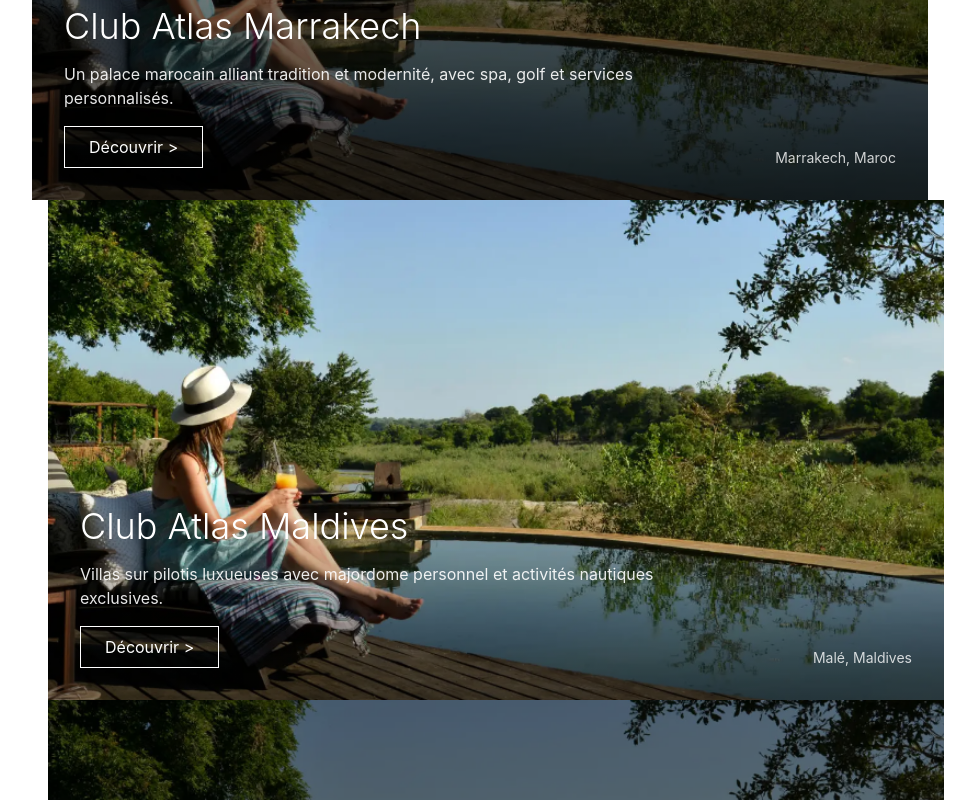
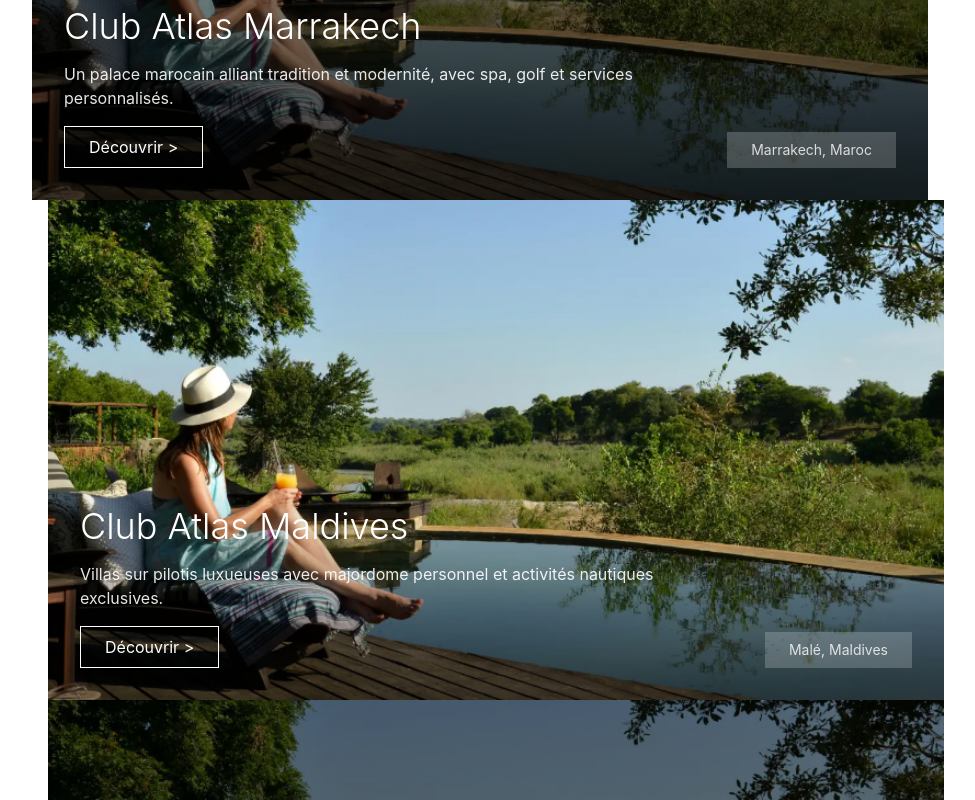
Before and after one commit to Nidabdellah-Abdelhafid/atlas-app, a React (Create React App) app: page / in a window 1280 px wide. Shown: the part 2120-2920 px from the top of the page, without its empty margins (40-1015 px from the left). Built offline with nearby package versions, Linux system fonts and the light colour scheme.

Commit message:
first commit

```diff
--- a/src/pages/Home.jsx
+++ b/src/pages/Home.jsx
@@ -448,7 +448,7 @@ function Home() {
                       <button className="border border-white px-6 py-2 hover:bg-white hover:text-black transition-colors">
                         Découvrir {'>'}
                       </button>
-                      <div className="text-sm text-white/80">
+                      <div className="text-sm text-white/80 bg-white/20 px-6 py-2">
                         {slide.location}
                       </div>
                     </div>
```
